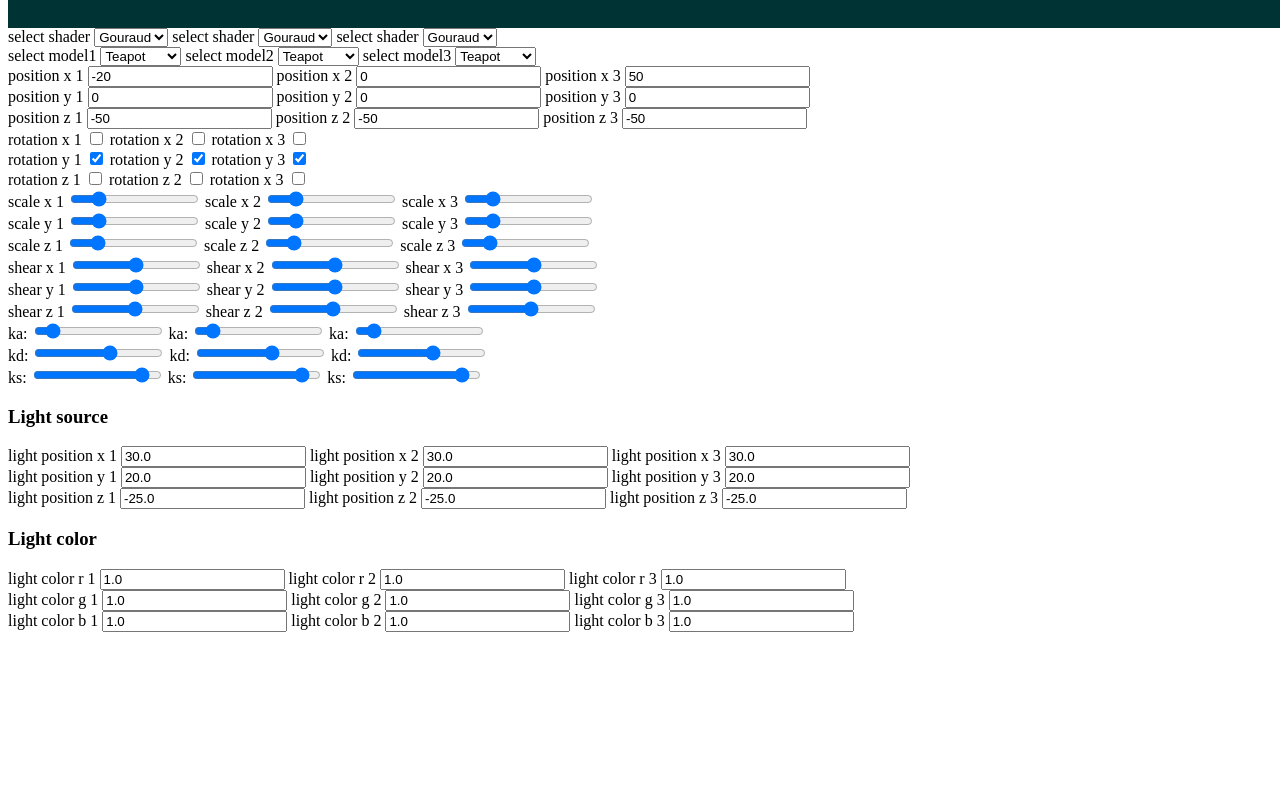
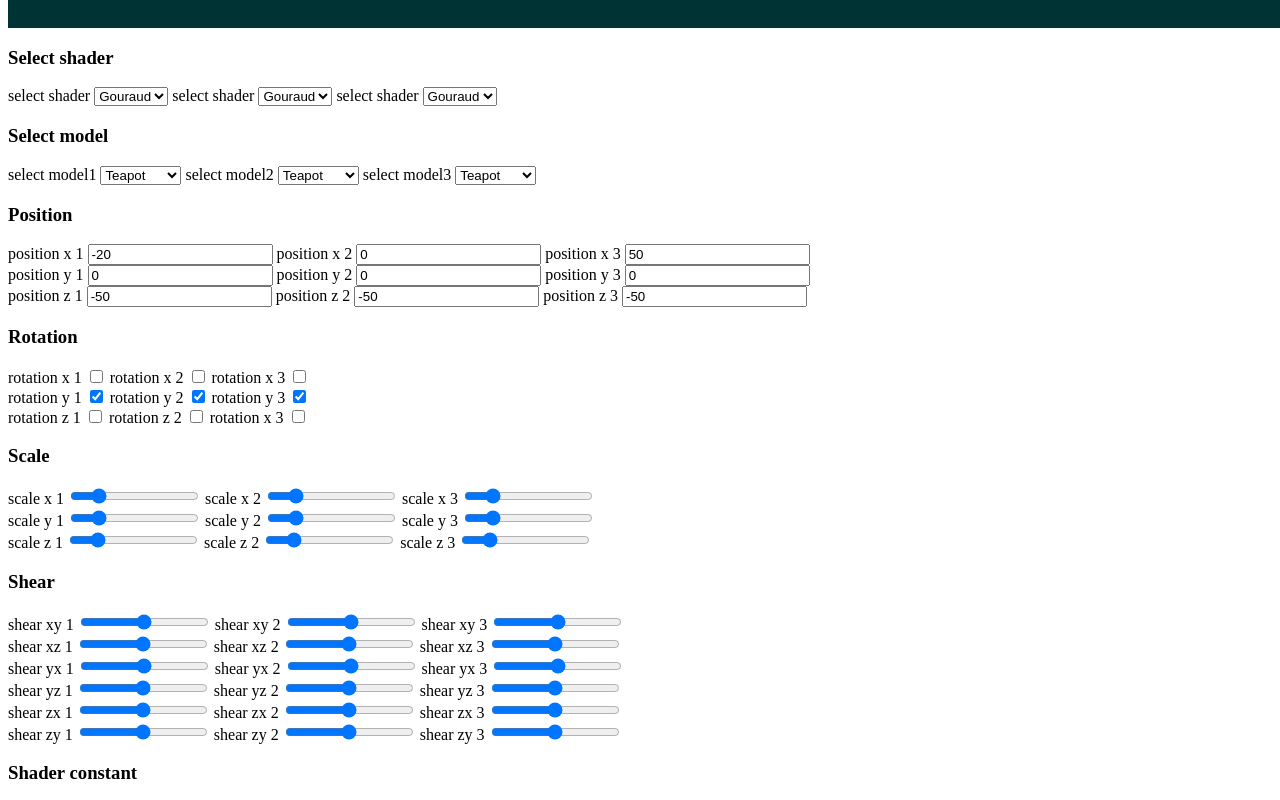
Before and after one commit to Louislar/NTU_ICG, a plain HTML site: page docs/index.html in a window 1280 px wide. Shown: the part 700-1500 px from the top of the page. Before the commit the page ends 1340 px from the top, so only its background shows below. Drawn offline with nearby package versions, Linux system fonts and the light colour scheme; animation ran at ten frames a second.

Commit message:
增加shear operation的多種方向

```diff
--- a/docs/index.html
+++ b/docs/index.html
@@ -112,9 +112,9 @@
     var modelBuffers = {};
     var drawModelConfig = {
         "models": [
-            {"shader": "gouraud", "model": "Teapot", "position": [-20, 0, -50], "scale": [1, 1, 1], "rotate": {"initAngle": 180, "degree": 0.03, "direction": [0, 1, 0], "lastTime": new Date().getTime()}, "constant": {"ka": 0.2, "kd": 0.6, "ks": 0.7}, "shear": [90, 90, 90]},
-            {"shader": "gouraud", "model": "Teapot", "position": [0, 0, -50], "scale": [1, 1, 1], "rotate": {"initAngle": 180, "degree": 0.03, "direction": [0, 1, 0], "lastTime": new Date().getTime()}, "constant": {"ka": 0.2, "kd": 0.6, "ks": 0.7}, "shear": [90, 90, 90]},
-            {"shader": "gouraud", "model": "Teapot", "position": [20, 0, -50], "scale": [1, 1, 1], "rotate": {"initAngle": 180, "degree": 0.03, "direction": [0, 1, 0], "lastTime": new Date().getTime()}, "constant": {"ka": 0.2, "kd": 0.6, "ks": 0.7}, "shear": [90, 90, 90]}
+            {"shader": "gouraud", "model": "Teapot", "position": [-20, 0, -50], "scale": [1, 1, 1], "rotate": {"initAngle": 180, "degree": 0.03, "direction": [0, 1, 0], "lastTime": new Date().getTime()}, "constant": {"ka": 0.2, "kd": 0.6, "ks": 0.7}, "shear": [90, 90, 90, 90, 90, 90]},
+            {"shader": "gouraud", "model": "Teapot", "position": [0, 0, -50], "scale": [1, 1, 1], "rotate": {"initAngle": 180, "degree": 0.03, "direction": [0, 1, 0], "lastTime": new Date().getTime()}, "constant": {"ka": 0.2, "kd": 0.6, "ks": 0.7}, "shear": [90, 90, 90, 90, 90, 90]},
+            {"shader": "gouraud", "model": "Teapot", "position": [20, 0, -50], "scale": [1, 1, 1], "rotate": {"initAngle": 180, "degree": 0.03, "direction": [0, 1, 0], "lastTime": new Date().getTime()}, "constant": {"ka": 0.2, "kd": 0.6, "ks": 0.7}, "shear": [90, 90, 90, 90, 90, 90]}
         ],
         "shader": "gouraud",
         "model": "Teapot",
@@ -356,9 +356,12 @@
             // shear
             let shearMat = mat4.create();
             mat4.identity(shearMat);
-            shearMat[4] = 1 / Math.tan(degToRad(drawModelConfig["models"][i]['shear'][0]));
-            shearMat[1] = 1 / Math.tan(degToRad(drawModelConfig["models"][i]['shear'][1]));
-            shearMat[8] = 1 / Math.tan(degToRad(drawModelConfig["models"][i]['shear'][2]));
+            shearMat[1] = 1 / Math.tan(degToRad(drawModelConfig["models"][i]['shear'][0]));
+            shearMat[2] = 1 / Math.tan(degToRad(drawModelConfig["models"][i]['shear'][1]));
+            shearMat[4] = 1 / Math.tan(degToRad(drawModelConfig["models"][i]['shear'][2]));
+            shearMat[6] = 1 / Math.tan(degToRad(drawModelConfig["models"][i]['shear'][3]));
+            shearMat[8] = 1 / Math.tan(degToRad(drawModelConfig["models"][i]['shear'][4]));
+            shearMat[9] = 1 / Math.tan(degToRad(drawModelConfig["models"][i]['shear'][5]));
             mat4.multiply(mvMatrix, shearMat, mvMatrix); // apply shear
 
             gl.useProgram(shaderProgram);
@@ -455,6 +458,7 @@
 
 <body>
     <!-- Select shader -->
+    <h3>Select shader</h3>
     <div>
         <label for="shader_select1">select shader</label>
         <select id="shader_select1" name="shading_select">
@@ -476,6 +480,7 @@
         </select>
     </div>
     <!-- Select model -->
+    <h3>Select model</h3>
     <div>
         <label for="model_select1">select model1</label>
         <select id="model_select1" name="shading_select">
@@ -529,6 +534,7 @@
         </select>
     </div>
     <!-- Position -->
+    <h3>Position</h3>
     <div>
         <div>
             <label for="positionX1">position x 1</label>
@@ -556,6 +562,7 @@
         </div>
     </div>
     <!-- Rotation -->
+    <h3>Rotation</h3>
     <div>
         <div>
             <!-- <input id="rotationX1" name="rotationX1" type="hidden" value="0"> -->
@@ -584,6 +591,7 @@
         </div>
     </div>
     <!-- Scale -->
+    <h3>Scale</h3>
     <div>
         <div>
             <label for="scaleX_slider1">scale x 1</label>
@@ -611,33 +619,59 @@
         </div>
     </div>
     <!-- shear -->
+    <h3>Shear</h3>
     <div>
         <div>
-            <label for="shearX_slider1">shear x 1</label>
-            <input id="shearX_slider1" type="range" min="0" max="180" step="5" value="90">
-            <label for="shearX_slider2">shear x 2</label>
-            <input id="shearX_slider2" type="range" min="0" max="180" step="5" value="90">
-            <label for="shearX_slider3">shear x 3</label>
-            <input id="shearX_slider3" type="range" min="0" max="180" step="5" value="90">
+            <label for="shearXY_slider1">shear xy 1</label>
+            <input id="shearXY_slider1" type="range" min="0" max="180" step="5" value="90">
+            <label for="shearXY_slider2">shear xy 2</label>
+            <input id="shearXY_slider2" type="range" min="0" max="180" step="5" value="90">
+            <label for="shearXY_slider3">shear xy 3</label>
+            <input id="shearXY_slider3" type="range" min="0" max="180" step="5" value="90">
         </div>
         <div>
-            <label for="shearY_slider1">shear y 1</label>
-            <input id="shearY_slider1" type="range" min="0" max="180" step="5" value="90">
-            <label for="shearY_slider2">shear y 2</label>
-            <input id="shearY_slider2" type="range" min="0" max="180" step="5" value="90">
-            <label for="shearY_slider3">shear y 3</label>
-            <input id="shearY_slider3" type="range" min="0" max="180" step="5" value="90">
+            <label for="shearXZ_slider1">shear xz 1</label>
+            <input id="shearXZ_slider1" type="range" min="0" max="180" step="5" value="90">
+            <label for="shearXZ_slider2">shear xz 2</label>
+            <input id="shearXZ_slider2" type="range" min="0" max="180" step="5" value="90">
+            <label for="shearXZ_slider3">shear xz 3</label>
+            <input id="shearXZ_slider3" type="range" min="0" max="180" step="5" value="90">
         </div>
         <div>
-            <label for="shearZ_slider1">shear z 1</label>
-            <input id="shearZ_slider1" type="range" min="0" max="180" step="5" value="90">
-            <label for="shearZ_slider2">shear z 2</label>
-            <input id="shearZ_slider2" type="range" min="0" max="180" step="5" value="90">
-            <label for="shearZ_slider3">shear z 3</label>
-            <input id="shearZ_slider3" type="range" min="0" max="180" step="5" value="90">
+            <label for="shearYX_slider1">shear yx 1</label>
+            <input id="shearYX_slider1" type="range" min="0" max="180" step="5" value="90">
+            <label for="shearYX_slider2">shear yx 2</label>
+            <input id="shearYX_slider2" type="range" min="0" max="180" step="5" value="90">
+            <label for="shearYX_slider3">shear yx 3</label>
+            <input id="shearYX_slider3" type="range" min="0" max="180" step="5" value="90">
+        </div>
+        <div>
+            <label for="shearYZ_slider1">shear yz 1</label>
+            <input id="shearYZ_slider1" type="range" min="0" max="180" step="5" value="90">
+            <label for="shearYZ_slider2">shear yz 2</label>
+            <input id="shearYZ_slider2" type="range" min="0" max="180" step="5" value="90">
+            <label for="shearYZ_slider3">shear yz 3</label>
+            <input id="shearYZ_slider3" type="range" min="0" max="180" step="5" value="90">
+        </div>
+        <div>
+            <label for="shearZX_slider1">shear zx 1</label>
+            <input id="shearZX_slider1" type="range" min="0" max="180" step="5" value="90">
+            <label for="shearZX_slider2">shear zx 2</label>
+            <input id="shearZX_slider2" type="range" min="0" max="180" step="5" value="90">
+            <label for="shearZX_slider3">shear zx 3</label>
+            <input id="shearZX_slider3" type="range" min="0" max="180" step="5" value="90">
+        </div>
+        <div>
+            <label for="shearZY_slider1">shear zy 1</label>
+            <input id="shearZY_slider1" type="range" min="0" max="180" step="5" value="90">
+            <label for="shearZY_slider2">shear zy 2</label>
+            <input id="shearZY_slider2" type="range" min="0" max="180" step="5" value="90">
+            <label for="shearZY_slider3">shear zy 3</label>
+            <input id="shearZY_slider3" type="range" min="0" max="180" step="5" value="90">
         </div>
     </div>
     <!-- Shader constant -->
+    <h3>Shader constant</h3>
     <div>
         <div>
             <label for="shaderConstantka1">ka: </label>
--- a/docs/js/get_config.js
+++ b/docs/js/get_config.js
@@ -28,7 +28,7 @@ for(let i = 0; i<=3; ++i)
 
 strList = ["X", "Y", "Z"]
 // Position
-for(let i = 0; i<=3; ++i)
+for(let i = 0; i<3; ++i)
 {
 	for(let j=0;j<3;j++)
 	{
@@ -73,12 +73,13 @@ for(let i = 0; i<3; ++i)
 
 }
 // Shear
+shearList = ["XY", "XZ", "YX", "YZ", "ZX", "ZY"]
 for(let i = 0; i<3; ++i)
 {
-	for(let j=0;j<3;++j)
+	for(let j=0;j<6;++j)
 	{
-		$("#shear" + strList[j] + "_slider"+(i+1).toString()).on("change", function() {
-		    let val = $("#shear" + strList[j] + "_slider"+(i+1).toString()).val();
+		$("#shear" + shearList[j] + "_slider"+(i+1).toString()).on("change", function() {
+		    let val = $("#shear" + shearList[j] + "_slider"+(i+1).toString()).val();
 		    console.log("model number: "+(i+1).toString());
 		    console.log(val);
 		    drawModelConfig["models"][i]["shear"][j] = val;
```
